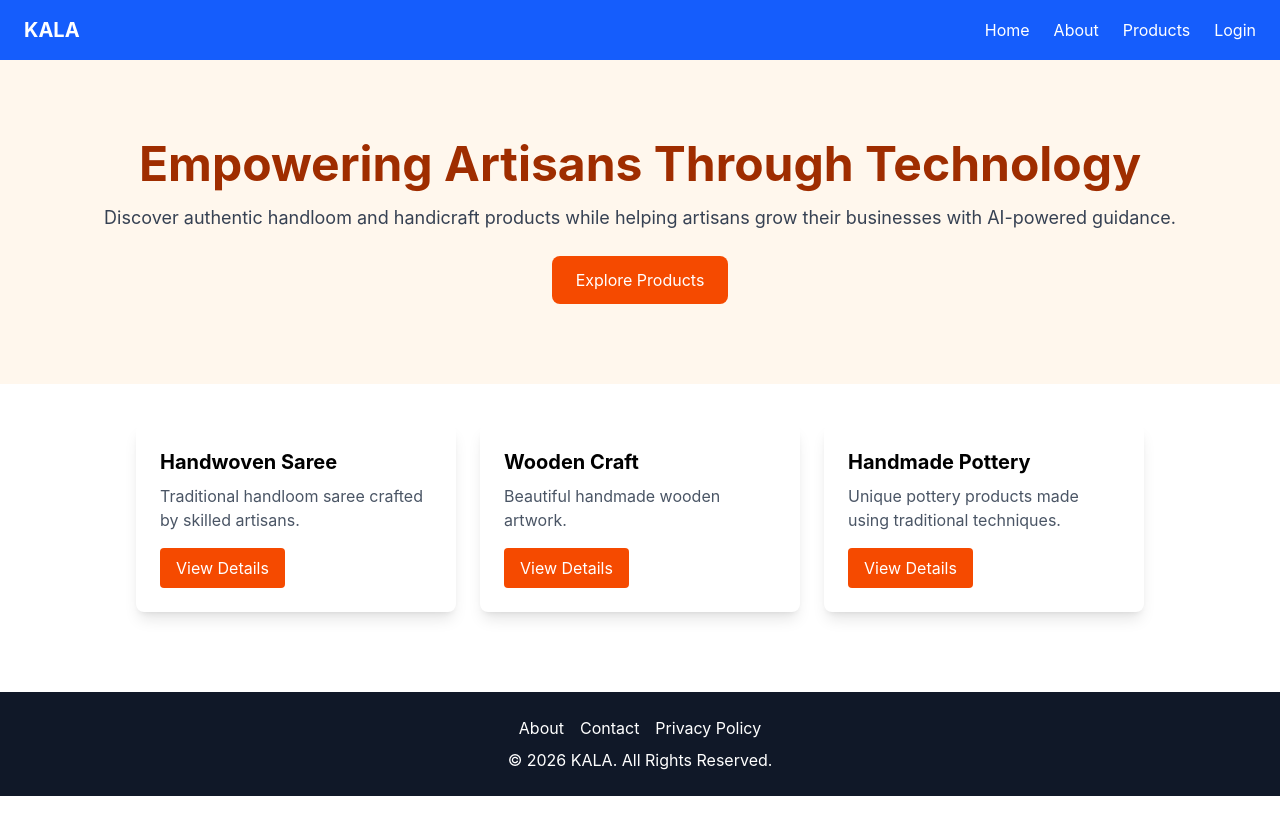
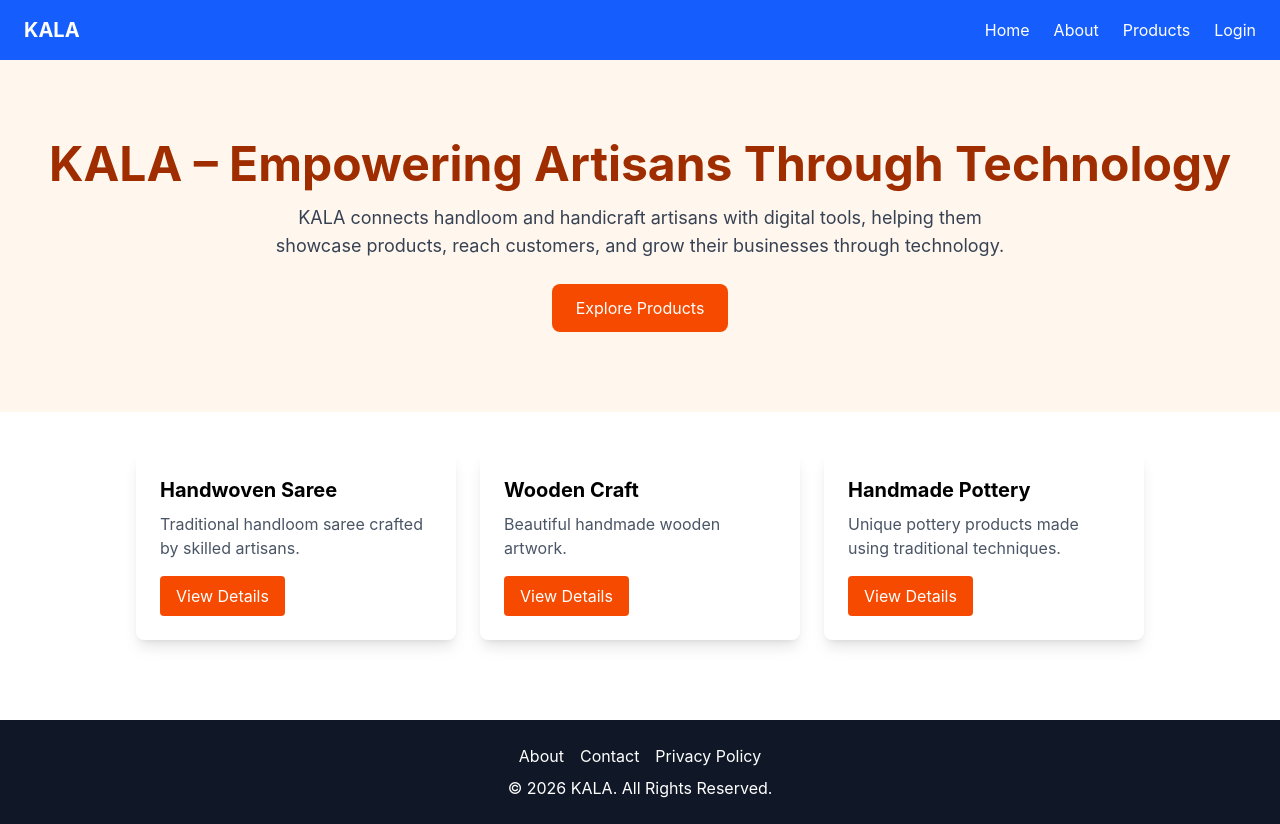
Before and after one commit to sravani-2005-coder/Kala_AI, a React app in the folder frontend/: page / in a window 1280 px wide. Before the commit the page ends 800 px from the top, so only its background shows below. Built offline with nearby package versions, Linux system fonts and the light colour scheme; the HTML template or start-up script is replaced by a standard one.

Commit message:
feat: enhance hero section content

```diff
--- a/frontend/src/components/Hero.jsx
+++ b/frontend/src/components/Hero.jsx
@@ -2,12 +2,13 @@ function Hero() {
   return (
     <section className="text-center py-20 px-6 bg-orange-50">
       <h1 className="text-5xl font-bold text-orange-800 mb-4">
-        Empowering Artisans Through Technology
+        KALA – Empowering Artisans Through Technology
       </h1>
 
-      <p className="text-lg text-gray-700 mb-6">
-        Discover authentic handloom and handicraft products while helping
-        artisans grow their businesses with AI-powered guidance.
+      <p className="text-lg text-gray-700 max-w-3xl mx-auto mb-6">
+        KALA connects handloom and handicraft artisans with digital tools,
+        helping them showcase products, reach customers, and grow their
+        businesses through technology.
       </p>
 
       <button className="bg-orange-600 text-white px-6 py-3 rounded-lg hover:bg-orange-700">
```
